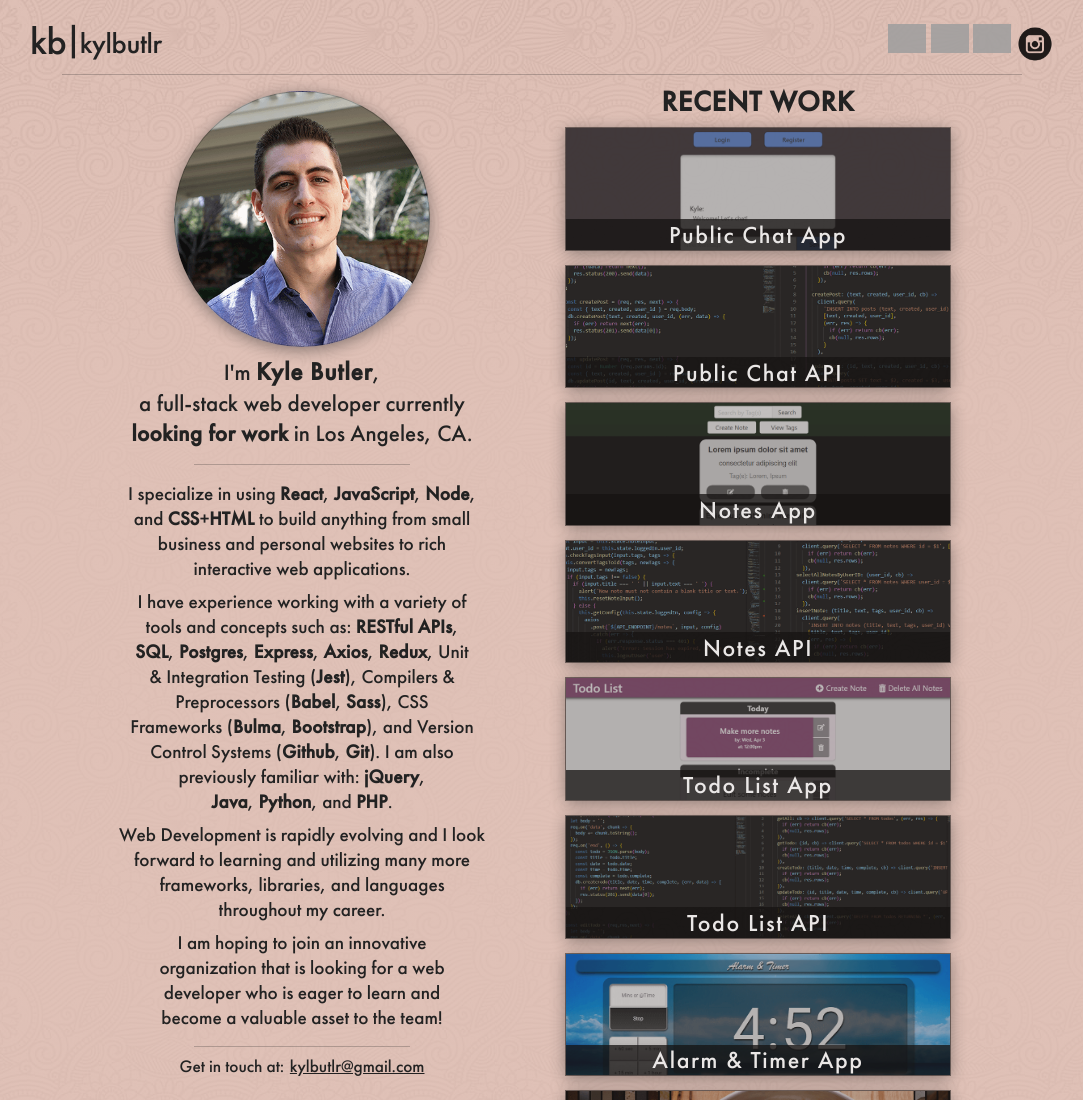
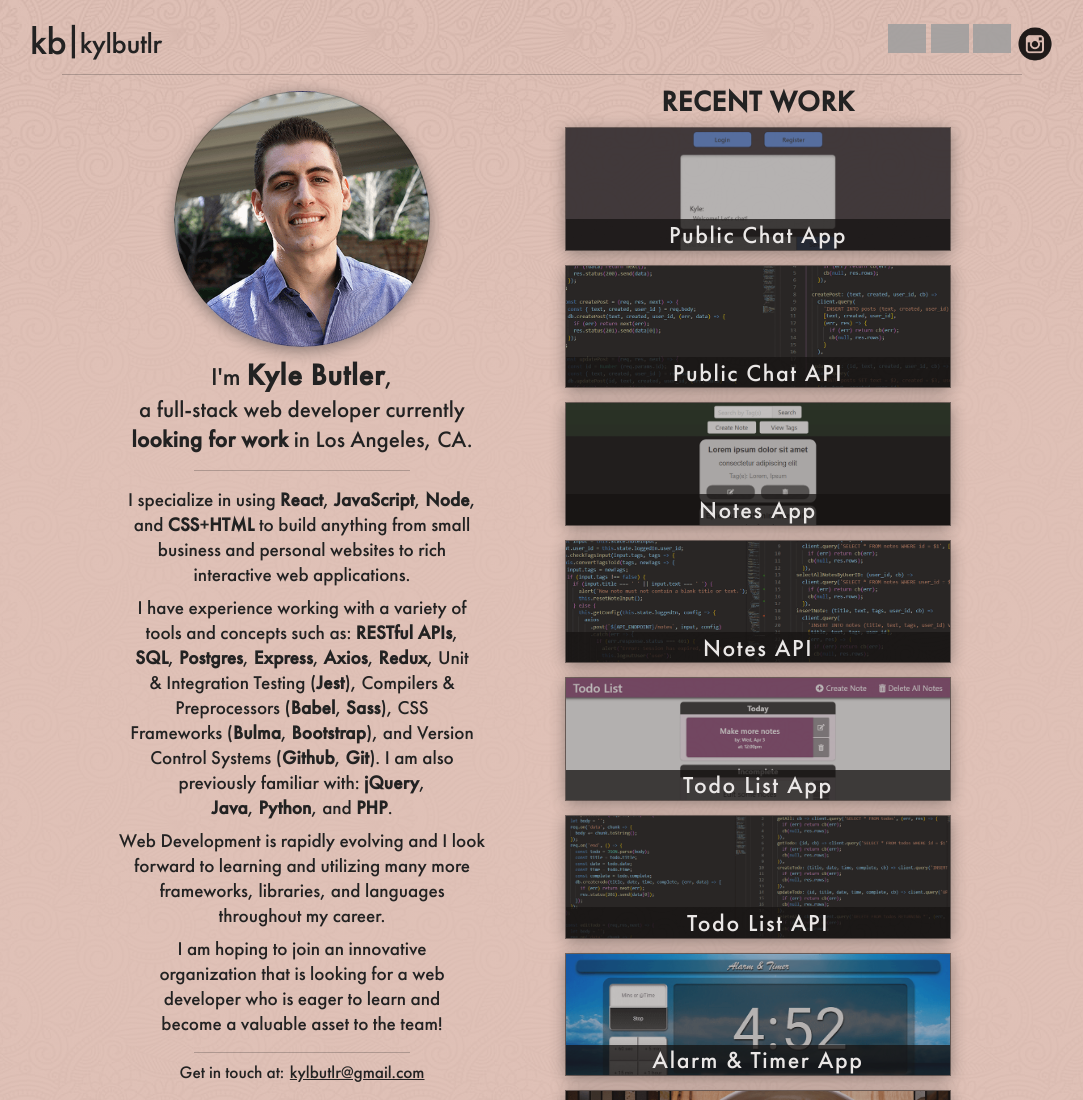
Before and after one commit to kylbutlr/portfolio-website, a Gatsby site: page / in a window 1280 px wide. Shown: the top 1100 px of the page, without its empty margins (98-1181 px from the left). Built offline with nearby package versions, Linux system fonts and the light colour scheme; Gatsby itself is replaced by a stand-in of ours; grey boxes are pictures that could not be loaded.

Commit message:
minor change

```diff
--- a/src/App.css
+++ b/src/App.css
@@ -203,13 +203,17 @@ p {
   padding-top: 1vh;
 }
 
+.welcome h6:first-line {
+  font-size: 110%;
+}
+
 .welcome .bold {
   letter-spacing: 0.025rem;
 }
 
 .welcome .bold:first-of-type {
   letter-spacing: 0.05rem;
-  font-size: 110%;
+  font-size: 120%;
 }
 
 .bio .divider {
```
